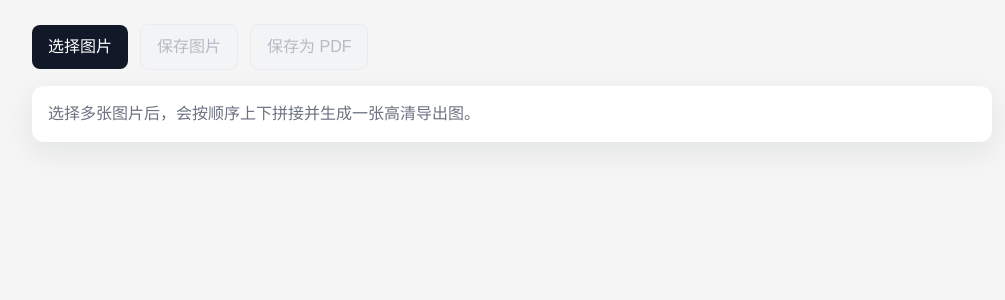
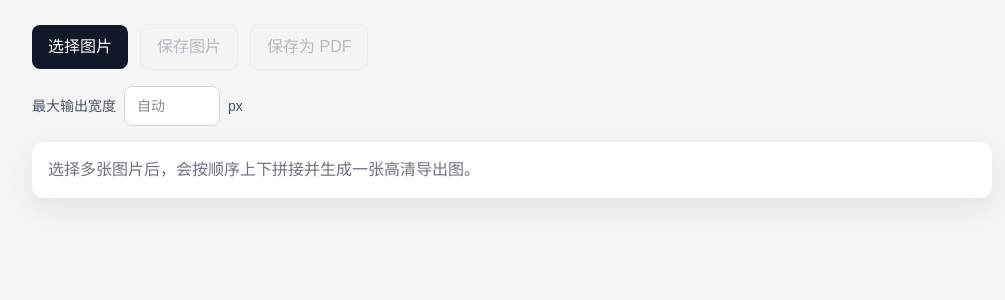
Before and after one commit to john-yuan/onepic, a Next.js app: page / in a window 1280 px wide. Shown: the top 300 px of the page, without its empty margins (128-1133 px from the left). Built offline with nearby package versions, Linux system fonts and the light colour scheme.

Commit message:
Add bounded max export width

```diff
--- a/app/page.tsx
+++ b/app/page.tsx
@@ -297,6 +297,35 @@ function formatExportResolution(width: number, height: number) {
   return `${width} x ${height}`
 }
 
+function parseExportWidth(value: string) {
+  if (!value) {
+    return null
+  }
+
+  const width = Number.parseInt(value, 10)
+
+  if (!Number.isFinite(width) || width < 1) {
+    return null
+  }
+
+  return width
+}
+
+function getBoundedExportWidth(
+  requestedWidth: number | null,
+  maxWidth: number | null,
+) {
+  if (!maxWidth) {
+    return null
+  }
+
+  if (!requestedWidth) {
+    return maxWidth
+  }
+
+  return Math.min(requestedWidth, maxWidth)
+}
+
 const [A4_WIDTH] = PageSizes.A4
 const PDF_MAX_IMAGE_WIDTH = Math.round(A4_WIDTH * 3)
 
@@ -305,6 +334,7 @@ export default function Home() {
   const imagesRef = useRef<ImageItem[]>([])
   const { actionSheetNode, openActionSheet } = useActionSheet()
   const [images, setImages] = useState<ImageItem[]>([])
+  const [exportWidthInput, setExportWidthInput] = useState('')
   const [isProcessing, setIsProcessing] = useState(false)
   const [isExportingImage, setIsExportingImage] = useState(false)
   const [isExportingPdf, setIsExportingPdf] = useState(false)
@@ -314,6 +344,14 @@ export default function Home() {
   const exportData = buildExportPlans(cropPlans)
   const summary = exportData?.summary ?? null
   const isExportBusy = isExportingImage || isExportingPdf
+  const customExportWidth = parseExportWidth(exportWidthInput)
+  const exportWidth = customExportWidth
+    ? getBoundedExportWidth(customExportWidth, summary?.width ?? null)
+    : summary?.width ?? null
+  const exportHeight =
+    summary && exportWidth
+      ? Math.max(1, Math.round((summary.height * exportWidth) / summary.width))
+      : null
 
   useEffect(() => {
     imagesRef.current = images
@@ -419,7 +457,7 @@ export default function Home() {
     setErrorMessage('')
 
     try {
-      let targetWidth = summary.width
+      let targetWidth = exportWidth ?? summary.width
 
       while (true) {
         const targetHeight = Math.max(
@@ -508,16 +546,27 @@ export default function Home() {
     setErrorMessage('')
 
     try {
-      const mergedCanvas = buildMergedCanvas(
-        exportData.exportPlans,
-        exportData.summary.width,
+      const targetWidth = customExportWidth
+        ? getBoundedExportWidth(
+            customExportWidth,
+            Math.min(summary.width, PDF_MAX_IMAGE_WIDTH),
+          )
+        : Math.min(summary.width, PDF_MAX_IMAGE_WIDTH)
+
+      if (!targetWidth) {
+        throw new Error('当前没有可用于 PDF 导出的宽度')
+      }
+
+      const mergedCanvas = buildImageExportCanvas(targetWidth)
+      const pdfExportWidth = targetWidth
+      const pdfExportHeight = Math.max(
+        1,
+        Math.round((summary.height * pdfExportWidth) / summary.width),
       )
-      const exportWidth = Math.min(summary.width, PDF_MAX_IMAGE_WIDTH)
-      const exportHeight = Math.round((summary.height * exportWidth) / summary.width)
       const exportCanvas = document.createElement('canvas')
 
-      exportCanvas.width = exportWidth
-      exportCanvas.height = exportHeight
+      exportCanvas.width = pdfExportWidth
+      exportCanvas.height = pdfExportHeight
 
       const exportContext = exportCanvas.getContext('2d')
 
@@ -527,14 +576,20 @@ export default function Home() {
 
       exportContext.imageSmoothingEnabled = true
       exportContext.imageSmoothingQuality = 'high'
-      exportContext.drawImage(mergedCanvas, 0, 0, exportWidth, exportHeight)
+      exportContext.drawImage(
+        mergedCanvas,
+        0,
+        0,
+        pdfExportWidth,
+        pdfExportHeight,
+      )
 
       const pdfDoc = await PDFDocument.create()
       const pdfImage =
         format === 'png'
           ? await pdfDoc.embedPng(exportCanvas.toDataURL('image/png'))
           : await pdfDoc.embedJpg(exportCanvas.toDataURL('image/jpeg', 1))
-      const pdfHeight = Math.round((summary.height * A4_WIDTH) / summary.width)
+      const pdfHeight = Math.round((pdfExportHeight * A4_WIDTH) / pdfExportWidth)
       const page = pdfDoc.addPage([A4_WIDTH, pdfHeight])
 
       page.drawImage(pdfImage, {
@@ -745,10 +800,51 @@ export default function Home() {
 
           {summary ? (
             <span style={{ color: '#4b5563', fontSize: 14 }}>
-              {summary.count} 张图片，导出尺寸 {summary.width} x {summary.height}
+              {summary.count} 张图片，导出尺寸 {exportWidth} x {exportHeight}
             </span>
           ) : null}
         </div>
+
+        <label
+          style={{
+            display: 'flex',
+            alignItems: 'center',
+            gap: 8,
+            minHeight: 40,
+            marginBottom: 16,
+            color: '#4b5563',
+            fontSize: 14,
+          }}
+        >
+          <span>最大输出宽度</span>
+          <input
+            type="number"
+            inputMode="numeric"
+            min={1}
+            step={1}
+            placeholder="自动"
+            value={exportWidthInput}
+            onChange={(event) => {
+              const nextValue = event.target.value
+
+              if (nextValue === '' || /^\d+$/.test(nextValue)) {
+                setExportWidthInput(nextValue)
+              }
+            }}
+            style={{
+              width: 96,
+              height: 40,
+              border: '1px solid #d1d5db',
+              borderRadius: 8,
+              padding: '0 12px',
+              boxSizing: 'border-box',
+              backgroundColor: '#ffffff',
+              color: '#111827',
+              fontSize: 14,
+            }}
+          />
+          <span>px</span>
+        </label>
 
         <input
           ref={inputRef}
```
